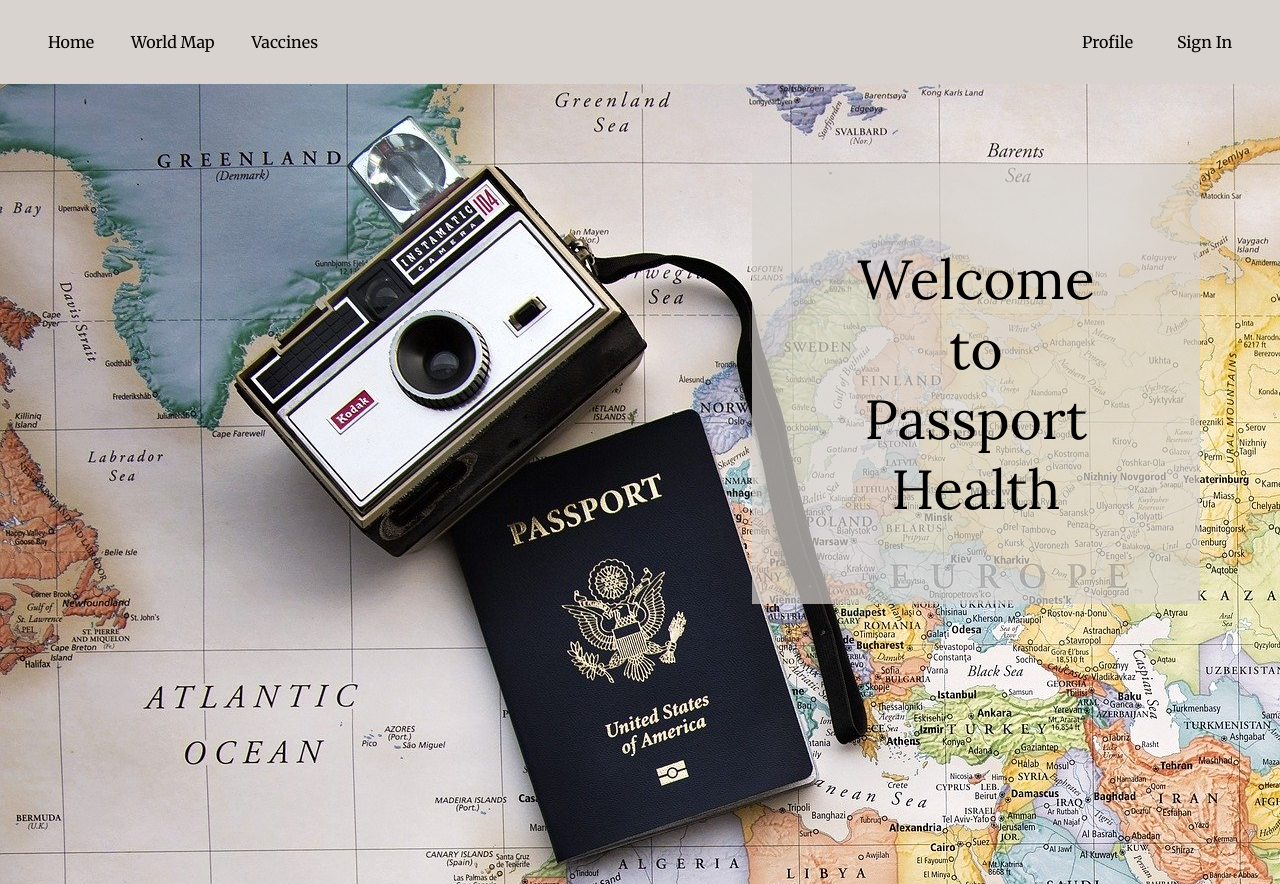
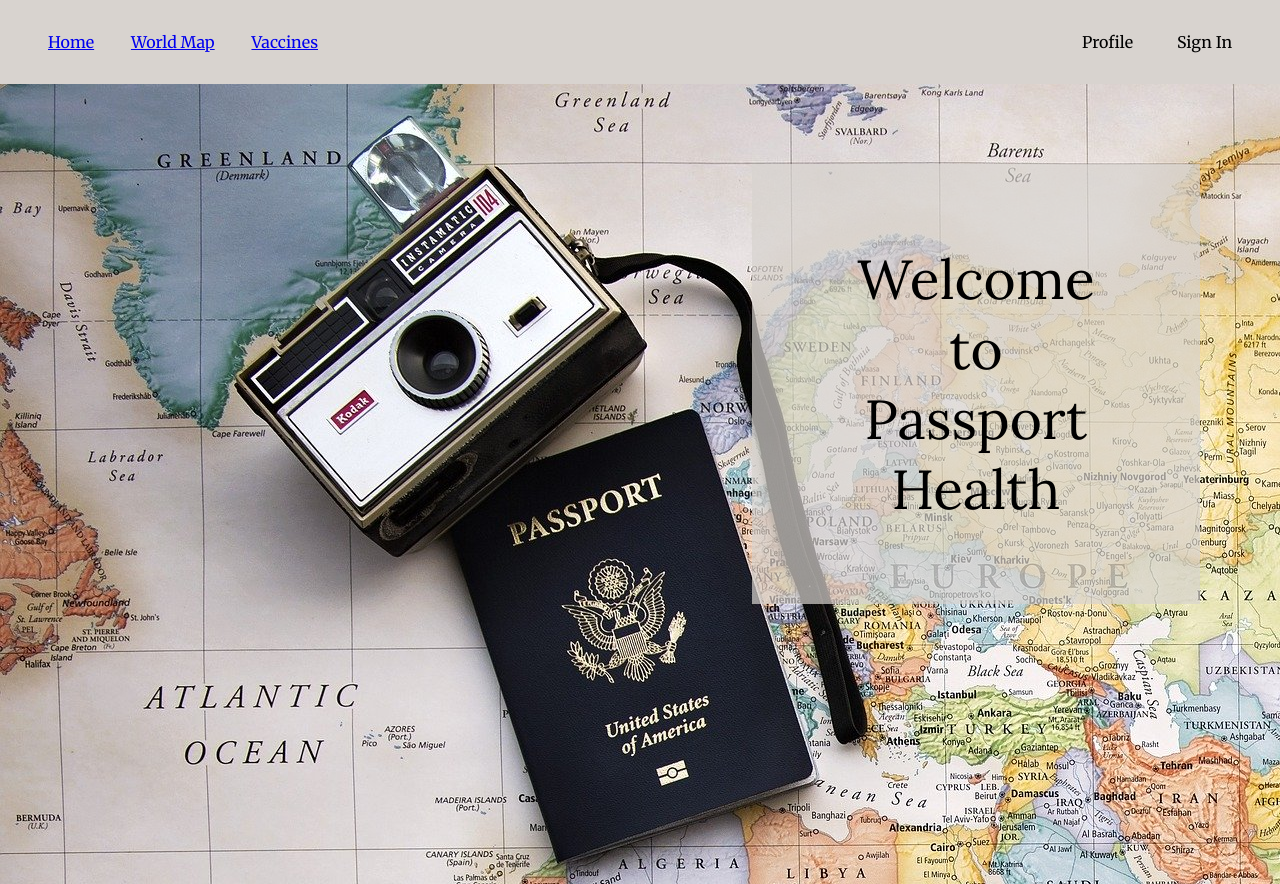
Before and after one commit to Lizzy-T/Vaccine-Tracker-Front, a React (Create React App) app: page / in a window 1280 px wide. Built offline with nearby package versions, Linux system fonts and the light colour scheme.

Commit message:
react-router integrated. Navlinks in navbar, switch in Main component

```diff
--- a/src/App.js
+++ b/src/App.js
@@ -1,17 +1,15 @@
 import React from 'react';
 
 import Navbar from './components/Navbar'
-import Home from './components/Home'
+import Main from './components/Main'
 
 import './App.scss';
 
-function App() {
+export default function App(props) {
   return (
-    <div className="App">
-        <Navbar />
-        <Home />
+    <div>
+      <Navbar />
+      <Main />
     </div>
   );
 }
-
-export default App;
--- a/src/components/Main.js
+++ b/src/components/Main.js
@@ -1,10 +1,21 @@
 import React from 'react'
+import {
+    Switch,
+    Route
+} from "react-router-dom"
+
 import Home from './Home'
+import Map from './Map'
+import Vaccines from './VaccineList'
 
 import '../stylesheets/components/Main.scss'
 
 export default function Main () {
     return (
-        <Home />
+        <Switch>
+            <Route exact path='/' component={Home} />
+            <Route path='/map' component={Map} />
+            <Route path='/vaccines' component={Vaccines} />
+        </Switch>
     )
 }
--- a/src/components/Navbar.js
+++ b/src/components/Navbar.js
@@ -1,4 +1,7 @@
 import React from 'react'
+import {
+    NavLink
+} from "react-router-dom"
 
 import '../stylesheets/components/Navbar.scss'
 
@@ -6,9 +9,21 @@
     return (
             <nav className='navbar'>
                 <ul className='options-main'>
-                <li>Home</li>
-                <li>World Map</li>
-                <li>Vaccines</li>
+                    <li>
+                        <NavLink to='/'>
+                            Home
+                        </NavLink>
+                        </li>
+                    <li>
+                        <NavLink to='/map'>
+                        World Map
+                        </NavLink>
+                        </li>
+                    <li>
+                        <NavLink to='/vaccines'>
+                        Vaccines
+                        </NavLink>
+                        </li>
                 </ul>
                 <ul className='options-user'>
                     <li>Profile</li>
--- a/src/index.js
+++ b/src/index.js
@@ -1,6 +1,8 @@
 import React from 'react';
 import ReactDOM from 'react-dom';
 import { Provider } from 'react-redux'
+import { BrowserRouter as Router } from 'react-router-dom'
+
 
 import './index.scss';
 
@@ -11,5 +13,8 @@
 
 ReactDOM.render(
     <Provider store={store} >
-        <App />
-    </Provider>, root);
+        <Router>
+            <App />
+        </Router>
+    </Provider>
+    , root);
```
Lines whose indentation alone changed are shown as unchanged.
